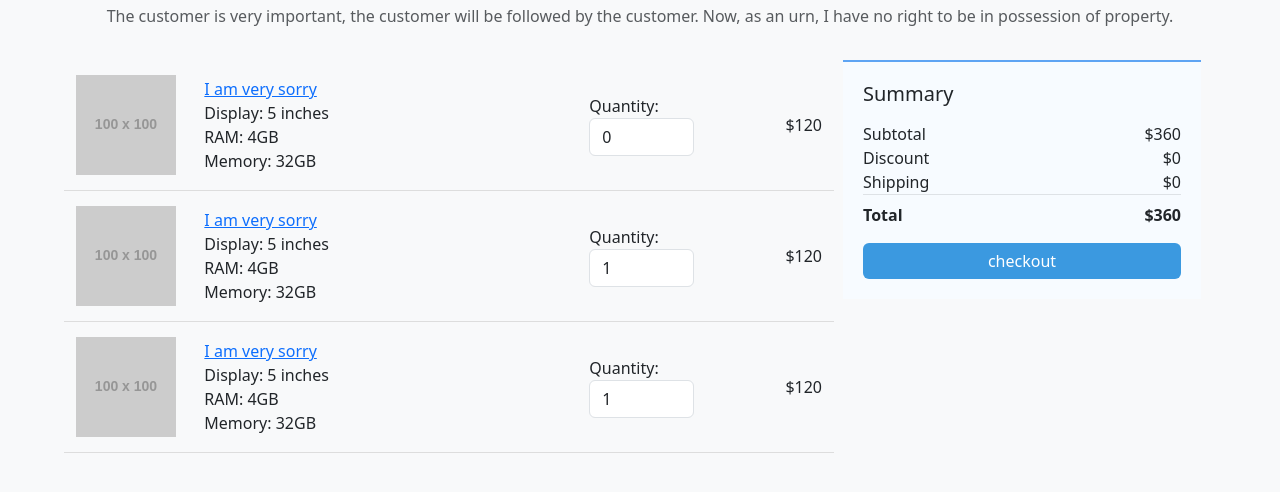
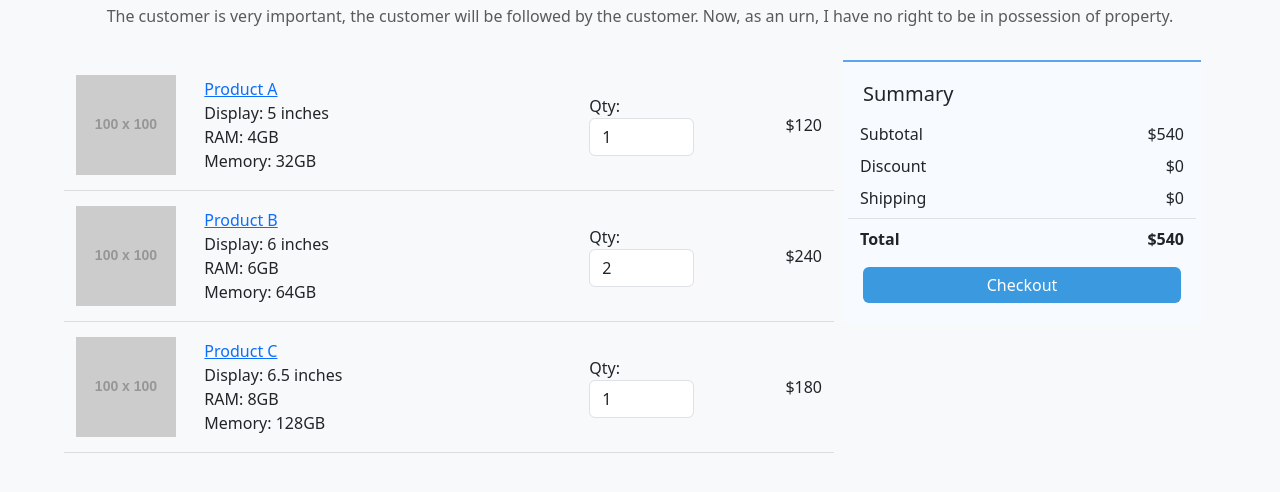
Before and after one commit to acciojob/bootstrap-shopping-cart-kdrayi77, a website: page main.html in a window 1280 px wide. Shown: the part 90-582 px from the top of the page. Drawn offline with nearby package versions, Linux system fonts and the light colour scheme; placeholder pictures from the web are drawn by us.

Commit message:
created a submission

```diff
--- a/main.html
+++ b/main.html
@@ -6,7 +6,7 @@
   <title>Shopping Cart</title>
   <link href="https://cdn.jsdelivr.net/npm/bootstrap@5.3.0/dist/css/bootstrap.min.css" rel="stylesheet">
   <style>
-    /* Ensure .row is defined */
+    /* Ensure .row is styled (Bootstrap already handles this, but adding for clarity/testing) */
     .row {
       display: flex;
       flex-wrap: wrap;
@@ -52,6 +52,8 @@
   <div class="container py-5">
 
     <!-- Block Heading -->
+    <div class="row">
+      <div class="col-12">
         <div class="block-heading">
           <h2>Shopping cart</h2>
           <p class="text-muted">
@@ -59,8 +61,10 @@
             Now, as an urn, I have no right to be in possession of property.
           </p>
         </div>
+      </div>
+    </div>
 
-    <!-- Main Row -->
+    <!-- Main Layout -->
     <div class="row">
 
       <!-- Left Column: Products -->
@@ -71,14 +75,14 @@
             <img src="https://via.placeholder.com/100" class="img-fluid" alt="Product">
           </div>
           <div class="col-6">
-            <a href="#" class="text-primary">I am very sorry</a>
+            <a href="#" class="text-primary">Product A</a>
             <p class="mb-0">Display: 5 inches</p>
             <p class="mb-0">RAM: 4GB</p>
             <p class="mb-0">Memory: 32GB</p>
           </div>
           <div class="col-2">
-            <label for="qty1">Quantity:</label>
-            <input id="qty1" type="number" value="0" class="form-control">
+            <label for="qty1">Qty:</label>
+            <input id="qty1" type="number" value="1" class="form-control">
           </div>
           <div class="col-2 text-end">
             <span>$120</span>
@@ -90,17 +94,17 @@
             <img src="https://via.placeholder.com/100" class="img-fluid" alt="Product">
           </div>
           <div class="col-6">
-            <a href="#" class="text-primary">I am very sorry</a>
-            <p class="mb-0">Display: 5 inches</p>
-            <p class="mb-0">RAM: 4GB</p>
-            <p class="mb-0">Memory: 32GB</p>
+            <a href="#" class="text-primary">Product B</a>
+            <p class="mb-0">Display: 6 inches</p>
+            <p class="mb-0">RAM: 6GB</p>
+            <p class="mb-0">Memory: 64GB</p>
           </div>
           <div class="col-2">
-            <label for="qty2">Quantity:</label>
-            <input id="qty2" type="number" value="1" class="form-control">
+            <label for="qty2">Qty:</label>
+            <input id="qty2" type="number" value="2" class="form-control">
           </div>
           <div class="col-2 text-end">
-            <span>$120</span>
+            <span>$240</span>
           </div>
         </div>
 
@@ -109,17 +113,17 @@
             <img src="https://via.placeholder.com/100" class="img-fluid" alt="Product">
           </div>
           <div class="col-6">
-            <a href="#" class="text-primary">I am very sorry</a>
-            <p class="mb-0">Display: 5 inches</p>
-            <p class="mb-0">RAM: 4GB</p>
-            <p class="mb-0">Memory: 32GB</p>
+            <a href="#" class="text-primary">Product C</a>
+            <p class="mb-0">Display: 6.5 inches</p>
+            <p class="mb-0">RAM: 8GB</p>
+            <p class="mb-0">Memory: 128GB</p>
           </div>
           <div class="col-2">
-            <label for="qty3">Quantity:</label>
+            <label for="qty3">Qty:</label>
             <input id="qty3" type="number" value="1" class="form-control">
           </div>
           <div class="col-2 text-end">
-            <span>$120</span>
+            <span>$180</span>
           </div>
         </div>
 
@@ -129,23 +133,23 @@
       <div class="col-lg-4">
         <div class="summary">
           <h5>Summary</h5>
-          <div class="d-flex justify-content-between">
-            <span>Subtotal</span>
-            <span>$360</span>
+          <div class="row mb-2">
+            <div class="col-6">Subtotal</div>
+            <div class="col-6 text-end">$540</div>
           </div>
-          <div class="d-flex justify-content-between">
-            <span>Discount</span>
-            <span>$0</span>
+          <div class="row mb-2">
+            <div class="col-6">Discount</div>
+            <div class="col-6 text-end">$0</div>
           </div>
-          <div class="d-flex justify-content-between">
-            <span>Shipping</span>
-            <span>$0</span>
+          <div class="row mb-2">
+            <div class="col-6">Shipping</div>
+            <div class="col-6 text-end">$0</div>
           </div>
-          <div class="d-flex justify-content-between fw-bold border-top pt-2">
-            <span>Total</span>
-            <span>$360</span>
+          <div class="row fw-bold border-top pt-2">
+            <div class="col-6">Total</div>
+            <div class="col-6 text-end">$540</div>
           </div>
-          <button class="btn btn-primary">checkout</button>
+          <button class="btn btn-primary mt-3">Checkout</button>
         </div>
       </div>
 
```
Lines whose indentation alone changed are shown as unchanged.
